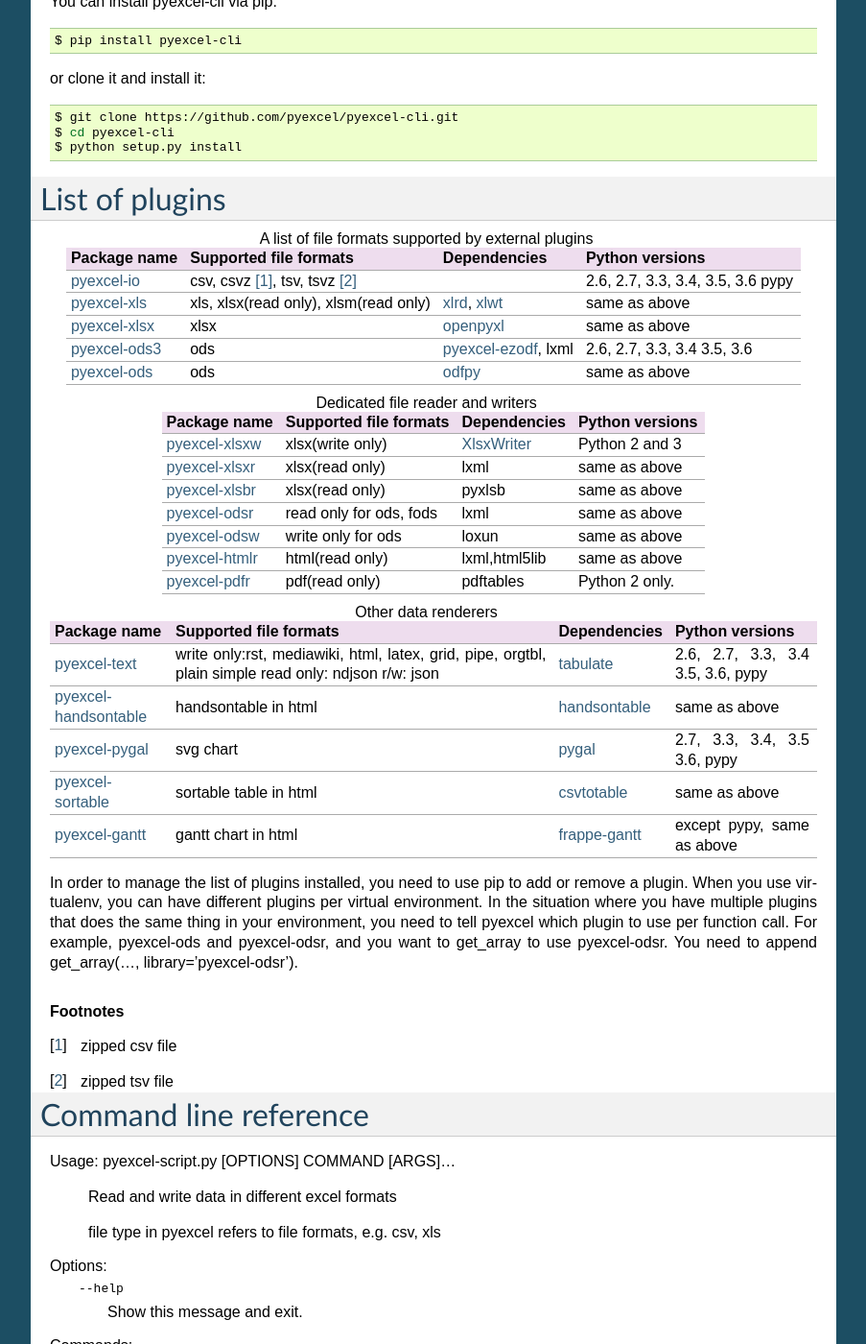
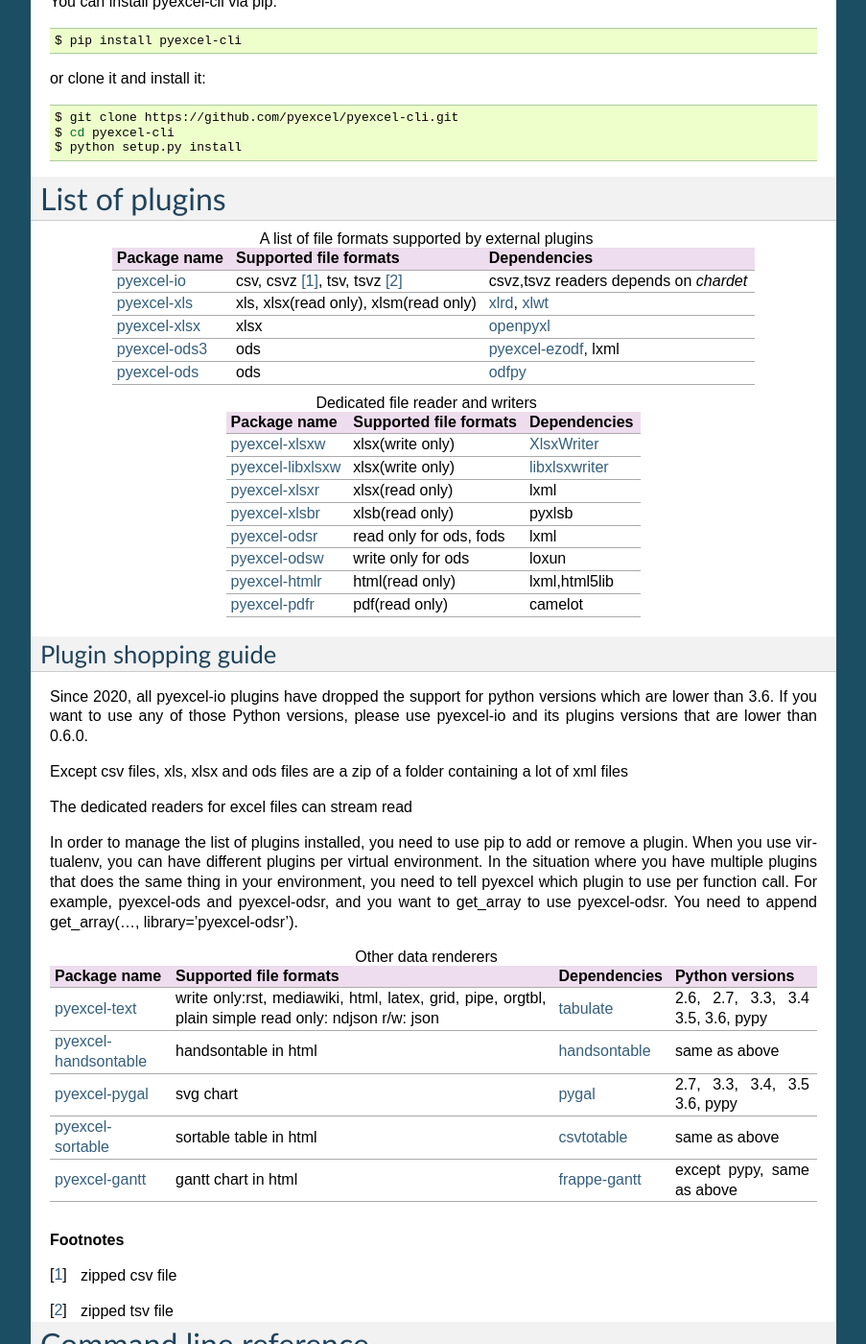
Before and after one commit to pyexcel/pyexcel-cli, a Sphinx documentation site: the page built from docs/source/index.rst, in a window 1280 px wide and 1400 px high, scrolled down 1833 px. Shown: the whole window at 96% size, without its empty margins (198-1101 px from the left). Built offline with Sphinx 7.4.7, drawn with Linux system fonts in a browser that asks for light colours; some of the changed text lies outside the part shown.

```diff
--- /dev/null
+++ b/CONTRIBUTORS.rst
@@ -0,0 +1,6 @@
+
+
+No contributors yet
+=======================
+
+* Your github link will be listed here after your PR is merged
--- a/docs/source/conf.py
+++ b/docs/source/conf.py
@@ -23,7 +23,7 @@ DESCRIPTION = (
 # -- Project information -----------------------------------------------------
 
 project = 'pyexcel-cli'
-copyright = '2015-2019 Onni Software Ltd.'
+copyright = '2015-2025 Onni Software Ltd.'
 author = 'C.W.'
 # The short X.Y version
 version = '0.0.3'
@@ -58,7 +58,7 @@ exclude_patterns = []
 # The theme to use for HTML and HTML Help pages.  See the documentation for
 # a list of builtin themes.
 #
-html_theme = 'alabaster'
+html_theme = 'sphinx_rtd_theme'
 
 # Add any paths that contain custom static files (such as style sheets) here,
 # relative to this directory. They are copied after the builtin static files,
@@ -69,7 +69,8 @@ html_static_path = ['_static']
 # -- Options for intersphinx extension ---------------------------------------
 
 # Example configuration for intersphinx: refer to the Python standard library.
-intersphinx_mapping = {'https://docs.python.org/3/': None}
+intersphinx_mapping = {'python': ('https://docs.python.org/3',
+                                  'python-inv.txt')}
 # TODO: html_theme not configurable upstream
 html_theme = 'default'
 
--- a/docs/source/index.rst
+++ b/docs/source/index.rst
@@ -103,33 +103,56 @@ List of plugins
 
 .. table:: A list of file formats supported by external plugins
 
-   ======================== ======================= ================= ==================
-   Package name              Supported file formats  Dependencies     Python versions
-   ======================== ======================= ================= ==================
-   `pyexcel-io`_            csv, csvz [#f1]_, tsv,                    2.6, 2.7, 3.3,
-                            tsvz [#f2]_                               3.4, 3.5, 3.6
-                                                                      pypy
-   `pyexcel-xls`_           xls, xlsx(read only),   `xlrd`_,          same as above
+   ======================== ======================= =================
+   Package name              Supported file formats  Dependencies
+   ======================== ======================= =================
+   `pyexcel-io`_            csv, csvz [#f1]_, tsv,  csvz,tsvz readers depends on `chardet`
+                            tsvz [#f2]_
+   `pyexcel-xls`_           xls, xlsx(read only),   `xlrd`_,
                             xlsm(read only)         `xlwt`_
-   `pyexcel-xlsx`_          xlsx                    `openpyxl`_       same as above
-   `pyexcel-ods3`_          ods                     `pyexcel-ezodf`_, 2.6, 2.7, 3.3, 3.4
-                                                    lxml              3.5, 3.6
-   `pyexcel-ods`_           ods                     `odfpy`_          same as above
-   ======================== ======================= ================= ==================
+   `pyexcel-xlsx`_          xlsx                    `openpyxl`_
+   `pyexcel-ods3`_          ods                     `pyexcel-ezodf`_,
+                                                    lxml
+   `pyexcel-ods`_           ods                     `odfpy`_
+   ======================== ======================= =================
 
 .. table:: Dedicated file reader and writers
 
-   ======================== ======================= ================= ==================
-   Package name              Supported file formats  Dependencies     Python versions
-   ======================== ======================= ================= ==================
-   `pyexcel-xlsxw`_         xlsx(write only)        `XlsxWriter`_     Python 2 and 3
-   `pyexcel-xlsxr`_         xlsx(read only)         lxml              same as above
-   `pyexcel-xlsbr`_         xlsx(read only)         pyxlsb            same as above
-   `pyexcel-odsr`_          read only for ods, fods lxml              same as above
-   `pyexcel-odsw`_          write only for ods      loxun             same as above
-   `pyexcel-htmlr`_         html(read only)         lxml,html5lib     same as above
-   `pyexcel-pdfr`_          pdf(read only)          pdftables         Python 2 only.
-   ======================== ======================= ================= ==================
+   ======================== ======================= =================
+   Package name              Supported file formats  Dependencies
+   ======================== ======================= =================
+   `pyexcel-xlsxw`_         xlsx(write only)        `XlsxWriter`_
+   `pyexcel-libxlsxw`_      xlsx(write only)        `libxlsxwriter`_
+   `pyexcel-xlsxr`_         xlsx(read only)         lxml
+   `pyexcel-xlsbr`_         xlsb(read only)         pyxlsb
+   `pyexcel-odsr`_          read only for ods, fods lxml
+   `pyexcel-odsw`_          write only for ods      loxun
+   `pyexcel-htmlr`_         html(read only)         lxml,html5lib
+   `pyexcel-pdfr`_          pdf(read only)          camelot
+   ======================== ======================= =================
+
+
+Plugin shopping guide
+------------------------
+
+Since 2020, all pyexcel-io plugins have dropped the support for python versions
+which are lower than 3.6. If you want to use any of those Python versions, please use pyexcel-io
+and its plugins versions that are lower than 0.6.0.
+
+
+Except csv files, xls, xlsx and ods files are a zip of a folder containing a lot of
+xml files
+
+The dedicated readers for excel files can stream read
+
+
+In order to manage the list of plugins installed, you need to use pip to add or remove
+a plugin. When you use virtualenv, you can have different plugins per virtual
+environment. In the situation where you have multiple plugins that does the same thing
+in your environment, you need to tell pyexcel which plugin to use per function call.
+For example, pyexcel-ods and pyexcel-odsr, and you want to get_array to use pyexcel-odsr.
+You need to append get_array(..., library='pyexcel-odsr').
+
 
 
 .. _pyexcel-io: https://github.com/pyexcel/pyexcel-io
@@ -142,6 +165,7 @@ List of plugins
 .. _pyexcel-pdfr: https://github.com/pyexcel/pyexcel-pdfr
 
 .. _pyexcel-xlsxw: https://github.com/pyexcel/pyexcel-xlsxw
+.. _pyexcel-libxlsxw: https://github.com/pyexcel/pyexcel-libxlsxw
 .. _pyexcel-xlsxr: https://github.com/pyexcel/pyexcel-xlsxr
 .. _pyexcel-xlsbr: https://github.com/pyexcel/pyexcel-xlsbr
 .. _pyexcel-htmlr: https://github.com/pyexcel/pyexcel-htmlr
@@ -152,6 +176,7 @@ List of plugins
 .. _XlsxWriter: https://github.com/jmcnamara/XlsxWriter
 .. _pyexcel-ezodf: https://github.com/pyexcel/pyexcel-ezodf
 .. _odfpy: https://github.com/eea/odfpy
+.. _libxlsxwriter: http://libxlsxwriter.github.io/getting_started.html
 
 .. table:: Other data renderers
 
@@ -185,13 +210,6 @@ List of plugins
 .. _pyexcel-gantt: https://github.com/pyexcel/pyexcel-gantt
 .. _frappe-gantt: https://github.com/frappe/gantt
 
-In order to manage the list of plugins installed, you need to use pip to add or remove
-a plugin. When you use virtualenv, you can have different plugins per virtual
-environment. In the situation where you have multiple plugins that does the same thing
-in your environment, you need to tell pyexcel which plugin to use per function call.
-For example, pyexcel-ods and pyexcel-odsr, and you want to get_array to use pyexcel-odsr.
-You need to append get_array(..., library='pyexcel-odsr').
-
 .. rubric:: Footnotes
 
 .. [#f1] zipped csv file
```
Also changed, not shown: README.rst (+77 -63 lines), .github/PULL_REQUEST_TEMPLATE.md, .readthedocs.yml (added), .travis.yml, 10 other files.
